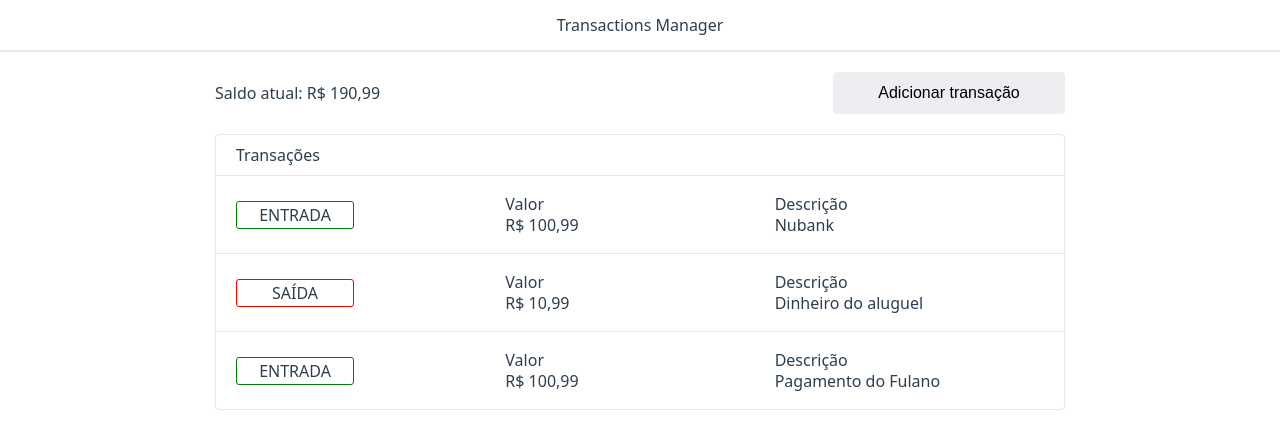
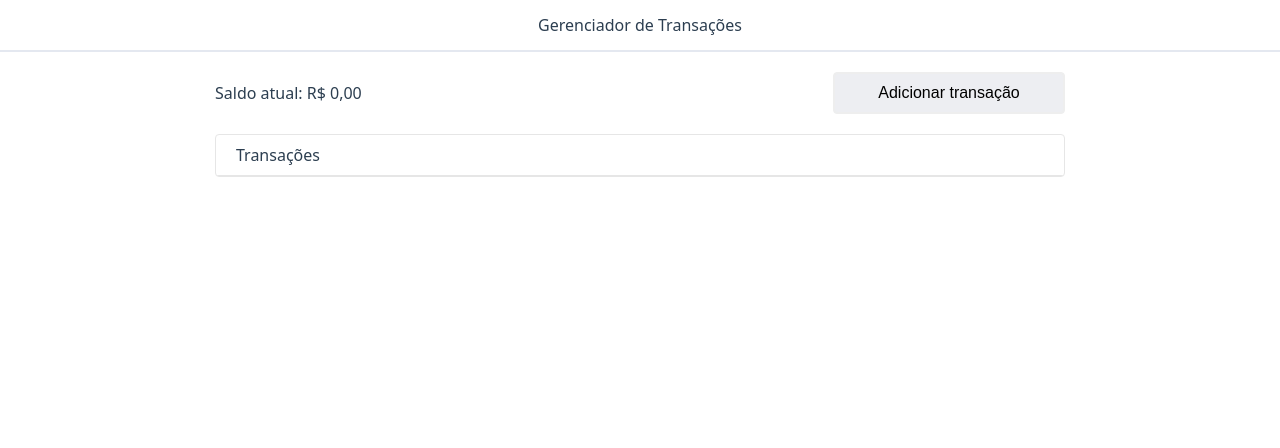
Before and after one commit to wilmersondasilva/transactions-manager, a Vue app: page / in a window 1280 px wide. Shown: the top 448 px of the page. Built offline with nearby package versions, Linux system fonts and the light colour scheme.

Commit message:
Refactors transactionService

```diff
--- a/src/components/TheHeader.vue
+++ b/src/components/TheHeader.vue
@@ -1,6 +1,6 @@
 <template>
     <header class="header">
-        <h1>Transactions Manager</h1>
+        <h1>Gerenciador de Transações</h1>
     </header>
 </template>
 
--- a/src/components/index.js
+++ b/src/components/index.js
@@ -1,2 +1 @@
 export { default as TheHeader } from './TheHeader'
-export { default as Loading } from './Loading'
--- a/src/services/transactionService.js
+++ b/src/services/transactionService.js
@@ -1,27 +1,21 @@
-const list = [
-	{
-		type: 'ENTRADA',
-		amount: 100.99,
-		description: 'Nubank'
-	},
-	{
-		type: 'SAÍDA',
-		amount: 10.99,
-		description: 'Dinheiro do aluguel'
-	},
-	{
-		type: 'ENTRADA',
-		amount: 100.99,
-		description: 'Pagamento do Fulano'
-	}
-]
+const STORAGE_PATH = 'transactions'
+
+const get = () => {
+	return JSON.parse(localStorage.getItem(STORAGE_PATH)) || []
+}
+
+const set = (list = []) => {
+	localStorage.setItem(STORAGE_PATH, JSON.stringify(list))
+}
 
 const getAll = () => {
-    return list
+    return get()
 }
 
 const save = (data) => {
-	list.push(data)
+	const list = getAll();
+	list.unshift(data)
+	set(list)
 }
 
 export default {
--- a/src/store/modules/transactions.js
+++ b/src/store/modules/transactions.js
@@ -35,7 +35,7 @@ const actions = {
 		commit('setTransactions', transactions)
 	},
 	saveTransaction({ commit, dispatch, state, getters }) {
-		const data = Object.assign({}, state.form, { amount: getters.formAmountValue })
+		const data = Object.assign({}, state.form, { amount: getters.formAmountValue, createdAt: new Date() })
 		transactionService.save(data)
 		commit('resetForm')
 		dispatch('fetchAllTransactions')
```
